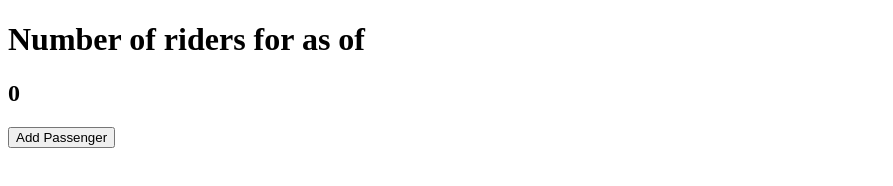
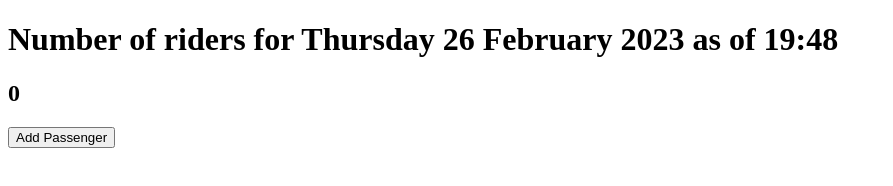
Before and after one commit to kydkennedy/project-001-365-days-of-code, a plain HTML site: page index.html in a window 1280 px wide. Shown: the whole page, without its empty margins (0-893 px from the left). Drawn offline with Linux system fonts and the light colour scheme.

Commit message:
added time and date to rider counter

```diff
--- a/index.html
+++ b/index.html
@@ -6,19 +6,20 @@
     <meta name="viewport" content="width=device-width, initial-scale=1.0">
     <title>Document</title>
     <link rel="stylesheet" href="passenger.css" />
-    <script src="passenger.js"></script>
+
 </head>
-<body>
+<body onload="showDate(), showTime()">
     <!--Display for showing the number of people that have entered a transportation depot
     This diplay will be updated every time a person enters the depot, by a script in the  passenger.js file
      The display will also show the date and time
 -->
     <div id="passenger-display">
-        <h1>Number of riders for <span id="dayNum"></span> <span id="month"></span> <span id="year"></span> as of <!--Display time here--> <span id="displayTime"></span></h1>
+        <h1>Number of riders for <span id="weekDay"></span> <span id="dayNum"></span> <span id="month"></span> <span id="year"></span> as of <!--Display time here--> <span id="displayTime"></span></h1>
         <h2 id="passenger-count">0</h2>
     </div>
     <!--Button for incrementing number of people entering the depot-->
     <button id="addPassenger" onclick="addPassenger()">Add Passenger</button>
 
 </body>
+<script src="passenger.js"></script>
 </html>
--- a/passenger.css
+++ b/passenger.css
@@ -0,0 +1,3 @@
+/*
+CSS for the Passenger counter application
+*/
--- a/passenger.js
+++ b/passenger.js
@@ -1,6 +1,7 @@
-//function for incrementing the passenger count by 1 each time the button with id "add-Passenger" is clicked
-//when the button is clicked, the function will add 1 to the passenger count
-//the passenger count display will be updated to reflect the new passenger count value where id="passenger-count"
+/*function for incrementing the passenger count by 1 each time the button with id "add-Passenger" is clicked
+# when the button is clicked, the function will add 1 to the passenger count
+# the passenger count display will be updated to reflect the new passenger count value where id="passenger-count"
+*/
 
 function addPassenger() {
     //get current passenger count value
@@ -10,4 +11,48 @@ function addPassenger() {
     //update passenger count display to reflect new passenger count value
     document.getElementById("passenger-count").innerHTML = passengerCount;
 
+};
+
+// need to display day of the month where id="dayNum"
+//need to display month where id="month"
+//need to display year where id="year"
+
+function showDate(){
+    //get current date
+    const currentDate = new Date();
+    //get day of the month
+    let dayNum = currentDate.getDate();
+    //get month
+    let month = currentDate.getMonth() + 1;
+    let monthName = ["January", "February", "March", "April", "May", "June", "July", "August", "September", "October", "November", "December"];
+    //get year
+    let year = currentDate.getFullYear();
+    //get day of the week
+    let weekDay = currentDate.getDay().toString();
+    let weekDayName = ["Sunday", "Monday", "Tuesday", "Wednesday", "Thursday", "Friday", "Saturday"];
+    //display day of the month
+    document.getElementById("dayNum").innerHTML = dayNum;
+
+    //display month
+    document.getElementById("month").innerHTML = monthName[month];
+
+    //display year
+    document.getElementById("year").innerHTML = year;
+
+    //display day of the week
+    document.getElementById("weekDay").innerHTML = weekDayName[weekDay];
+
+    console.log(dayNum);
 }
+
+function showTime(){
+    //get current time
+    const currentTime = new Date();
+    //get hours
+    let hours = currentTime.getHours();
+    //get minutes
+    let minutes = currentTime.getMinutes();
+    //display time where id="displayTime"
+    document.getElementById("displayTime").innerHTML = hours + ":" + minutes;
+
+}
```
